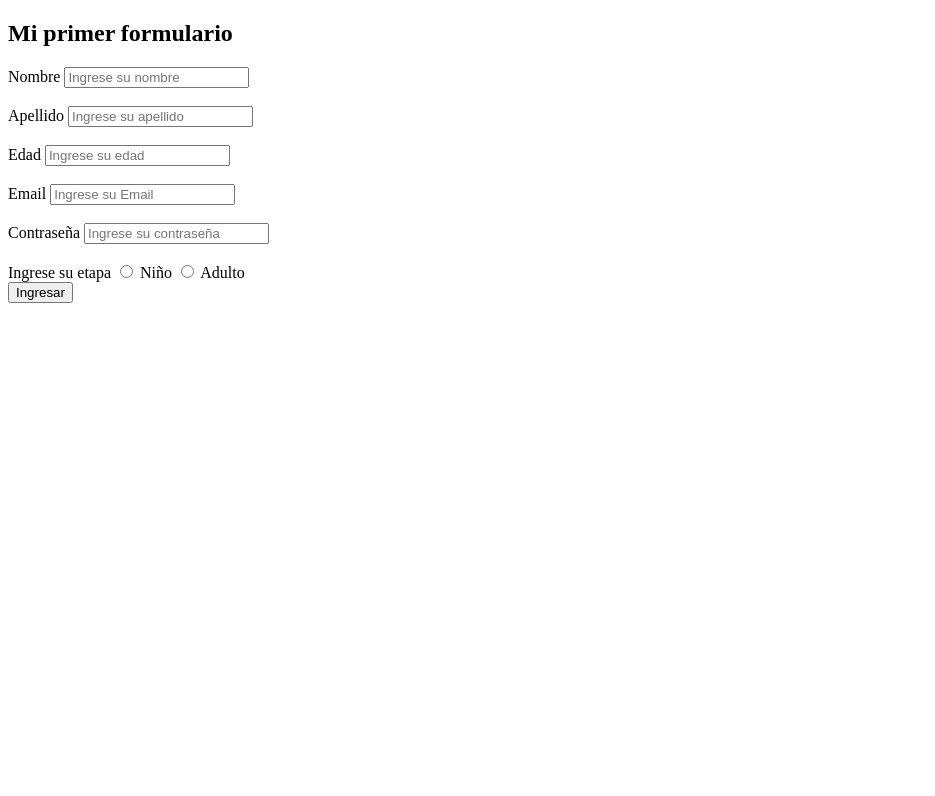
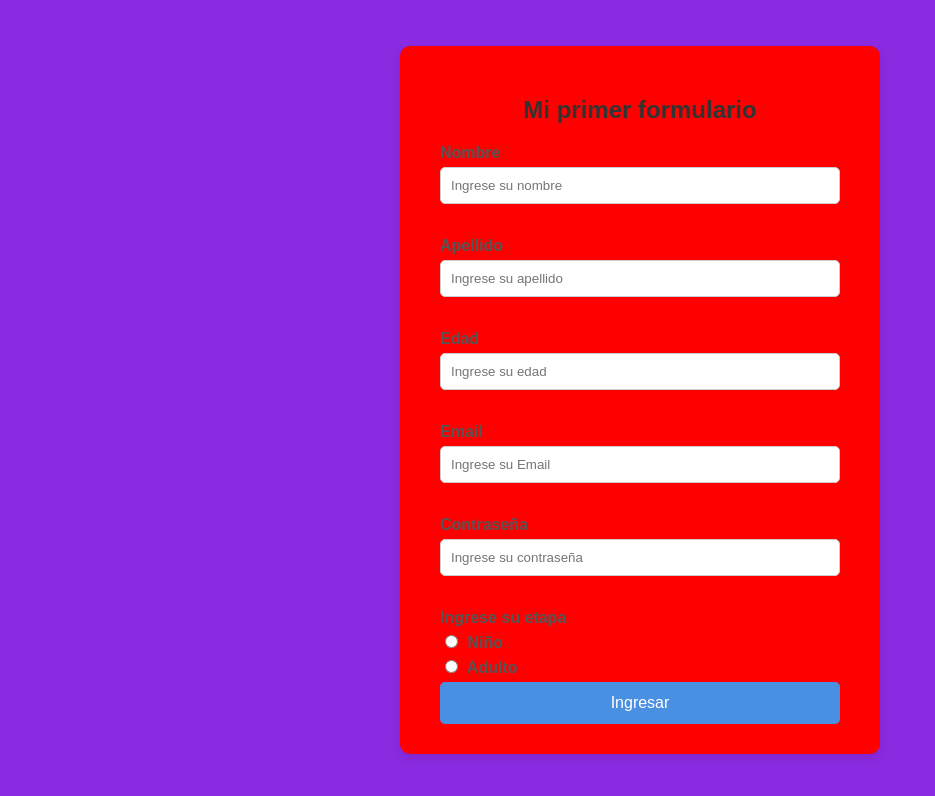
Before and after one commit to serptufmj/formularios, a plain HTML site: page index.html in a window 1280 px wide. Shown: the whole page, without its empty margins (0-935 px from the left). Drawn offline with Linux system fonts and the light colour scheme.

Commit message:
se  areglado

```diff
--- a/index.html
+++ b/index.html
@@ -4,7 +4,7 @@
     <meta charset="UTF-8">
     <meta name="viewport" content="width=device-width, initial-scale=1.0">
     <title>Formulario</title>
-    <link rel="stylesheet" href="css/hidex.css">
+    <link rel="stylesheet" href="index.css">
 </head>
 <body>
     <form>
```
